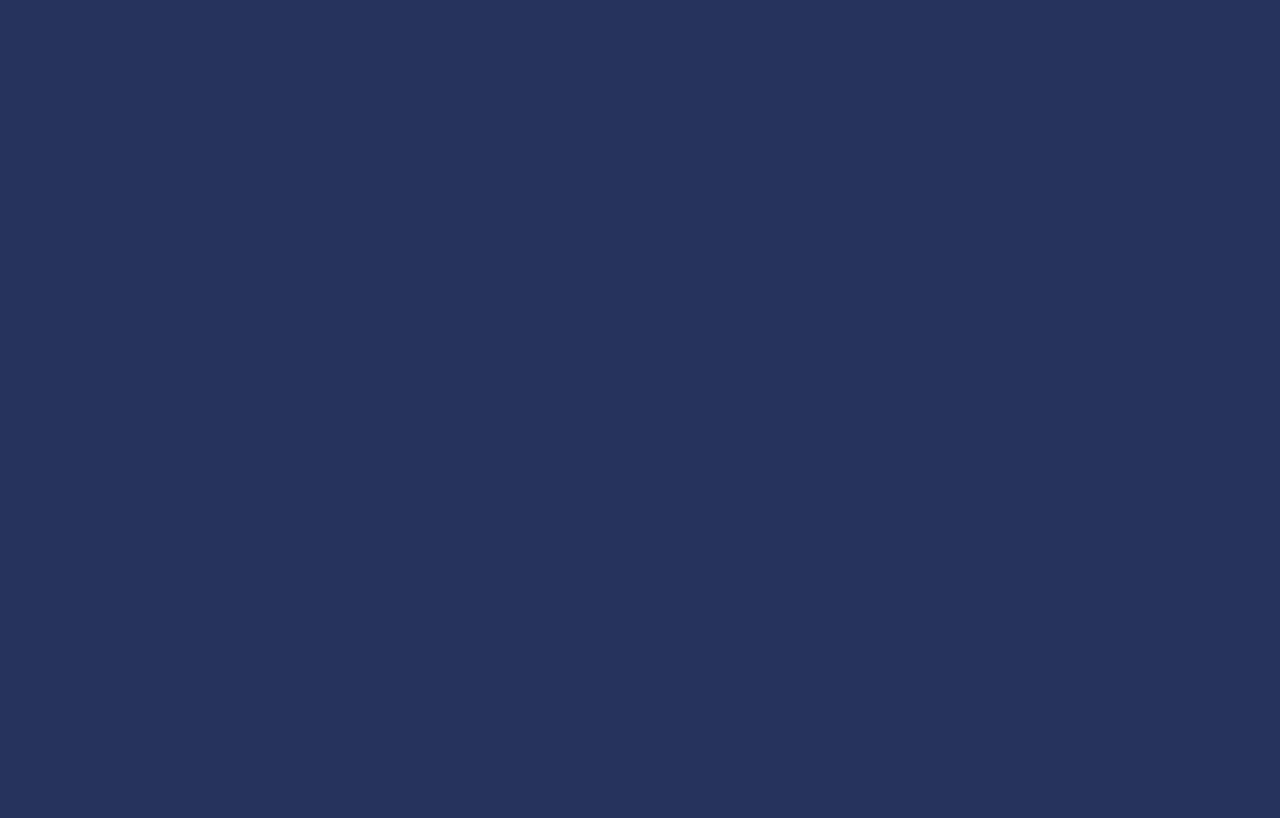
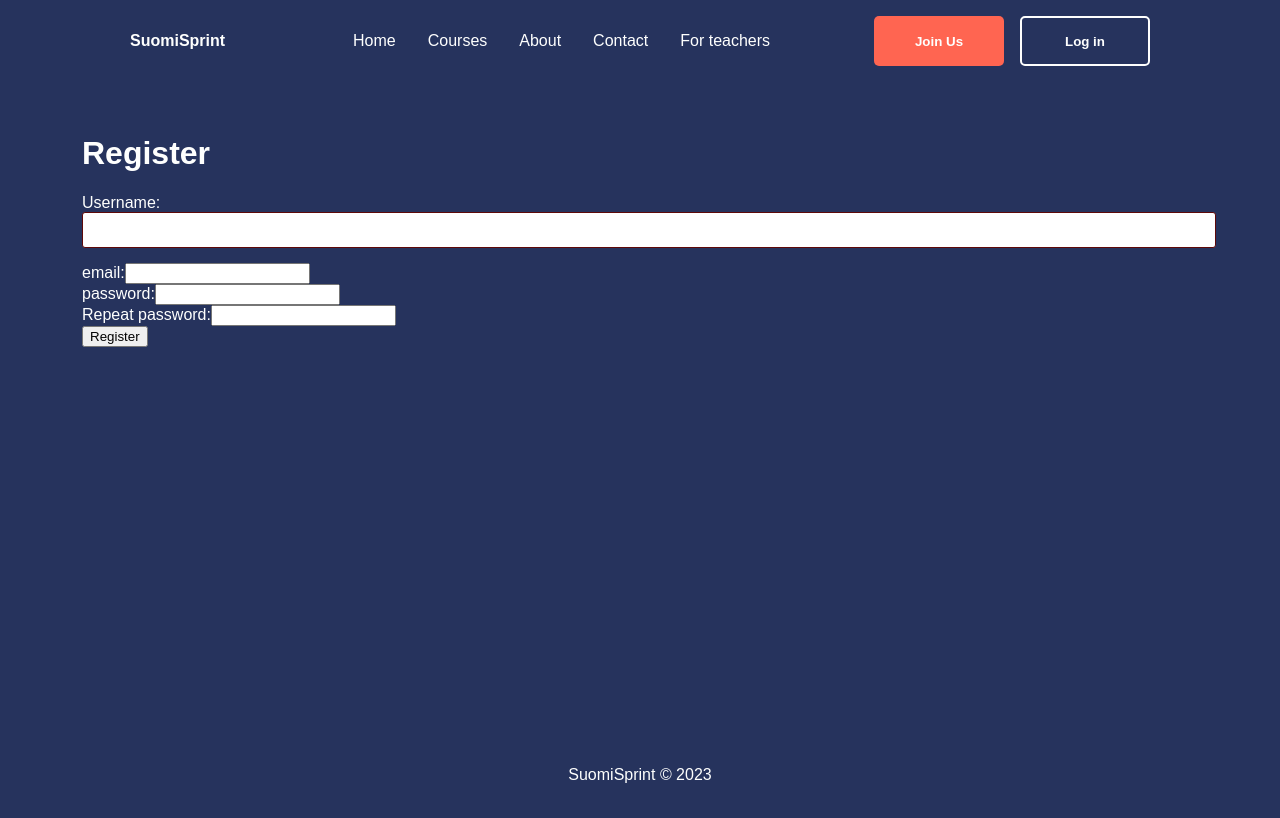
Before and after one commit to A-Yerkeshev/suomisprint, a React (Create React App) app in the folder Frontend/: page /register in a window 1280 px wide. Before the commit this address had no page. Shown: the top 818 px of the page. Built offline with nearby package versions, Linux system fonts and the light colour scheme.

Commit message:
Create page to register new user

```diff
--- a/Frontend/src/App.js
+++ b/Frontend/src/App.js
@@ -10,6 +10,7 @@ import Layout from "./pages/Layout";
 import CourseForm from "./pages/CourseForm";
 import CourseDescription from "./pages/Description";
 import EditCourses from "./pages/EditCourses";
+import Register from "./pages/Register";
 
 function App() {
   return (
@@ -25,6 +26,7 @@ function App() {
           <Route path="editcourse/:id" element={<CourseForm />} />
           <Route path="description/:id" element={<CourseDescription />} />
           <Route path="editcourses" element={<EditCourses />} />
+          <Route path="register" element={<Register />} />
         </Route>
       </Routes>
     </BrowserRouter>
--- a/Frontend/src/pages/CourseForm.js
+++ b/Frontend/src/pages/CourseForm.js
@@ -51,6 +51,7 @@ function CourseForm(props) {
 
       fetchCourse();
 
+      document.getElementsByClassName('course-heading')[0].textContent = 'Update course';
       document.getElementById('form-submit').textContent = 'Update';
     }
   }, []);
--- /dev/null
+++ b/Frontend/src/pages/Register.js
@@ -0,0 +1,107 @@
+import { useState } from "react";
+
+function Register() {
+  const [user, setUser] = useState({
+    name: '',
+    email: '',
+    password: '',
+    role: 0
+  });
+  const [repPassword, setRepPassword] = useState('');
+
+  const handleChange = (event) => {
+    const { name, value } = event.target;
+
+    setUser({
+      ...user,
+      [name]: value
+    });
+  }
+
+  const submit = async (event) => {
+    event.preventDefault();
+
+    // Verify that password and repeat password match
+    if (user.password !== repPassword) {
+      alert('Passwords do not match!');
+      return;
+    }
+
+    // Register new user
+    try {
+      const res = await fetch(process.env.REACT_APP_BACKEND_URL + '/api/users', {
+        method: 'POST',
+        headers: {
+          'Content-Type': 'application/json',
+        },
+        body: JSON.stringify(user)
+      })
+
+      if (!res.ok) {
+        const e = await res.json();
+        throw new Error(e.error);
+      }
+
+      const newUser = await res.json();
+
+      console.log(newUser);
+    } catch(err) {
+      console.log(err);
+    }
+  }
+
+  return (
+    <div>
+      <h1>Register</h1>
+      <form>
+        <div>
+          <label htmlFor="name">Username:</label>
+          <input
+              type="text"
+              id="name"
+              name="name"
+              value={user.name}
+              onChange={handleChange}
+              required
+            />
+        </div>
+        <div>
+          <label htmlFor="email">email:</label>
+          <input
+              type="email"
+              id="email"
+              name="email"
+              value={user.email}
+              onChange={handleChange}
+              required
+            />
+        </div>
+        <div>
+          <label htmlFor="password">password:</label>
+          <input
+              type="password"
+              id="password"
+              name="password"
+              value={user.password}
+              onChange={handleChange}
+              required
+            />
+        </div>
+        <div>
+          <label htmlFor="password-rep">Repeat password:</label>
+          <input
+              type="password"
+              id="password-rep"
+              name="password-rep"
+              value={repPassword}
+              onChange={(e) => setRepPassword(e.target.value)}
+              required
+            />
+        </div>
+        <button type="button" onClick={submit}>Register</button>
+      </form>
+    </div>
+  )
+}
+
+export default Register
```
Also changed, not shown: 1 other file (tests, documents, lock files or other folders).
